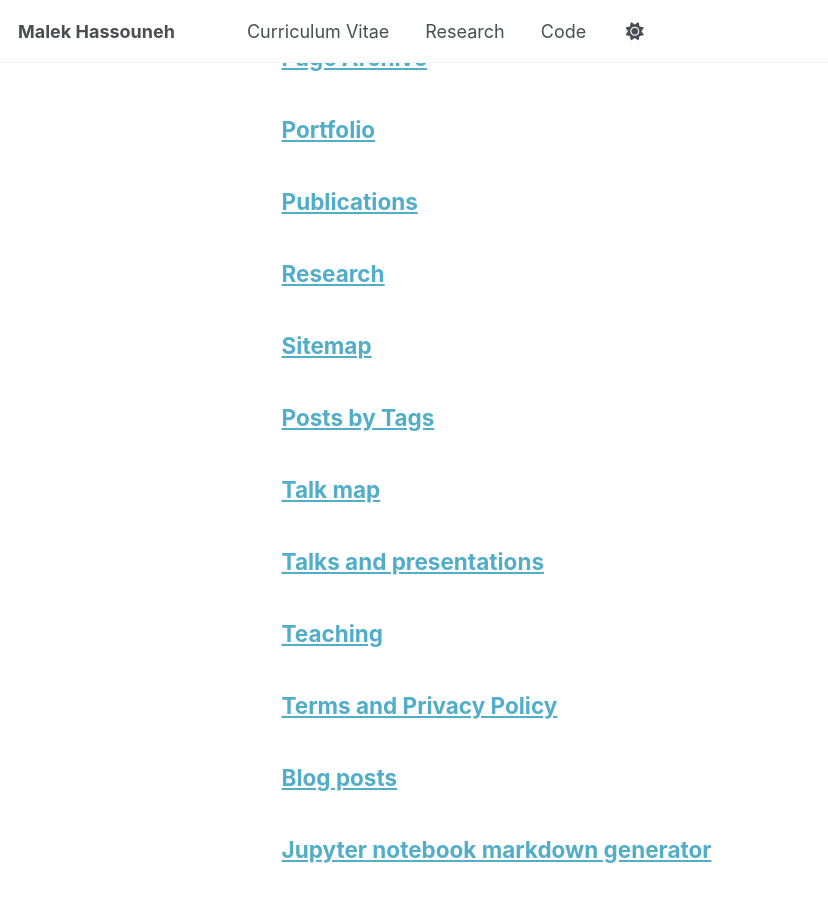
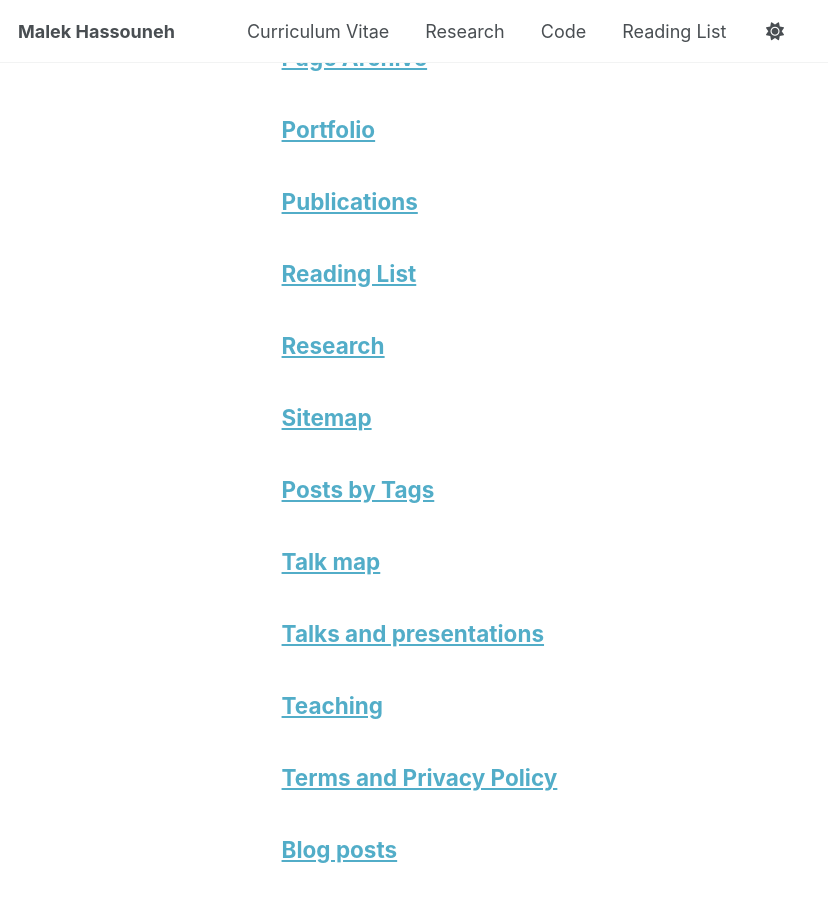
Before and after one commit to malekhassouneh/malekhassouneh.github.io, a Jekyll site: the page built from _pages/page-archive.html, in a window 1280 px wide and 900 px high, scrolled down 776 px. Shown: the whole window, without its empty margins (0-828 px from the left). Built offline with Jekyll 4.4.1, drawn with Linux system fonts in a browser that asks for light colours; a script that is not in the unit is left out.

```diff
--- a/_data/navigation.yml
+++ b/_data/navigation.yml
@@ -41,3 +41,6 @@ main:
 
   - title: "Code"
     url: /code/
+
+  - title: "Reading List"
+    url: /reading-list/
--- /dev/null
+++ b/_pages/reading-list.md
@@ -0,0 +1,8 @@
+---
+layout: archive
+title: "Reading List"
+permalink: /reading-list/
+author_profile: true
+redirect_from:
+  - /reading
+---
```
Also changed, not shown: _pages/about.md (+5 -3 lines).
